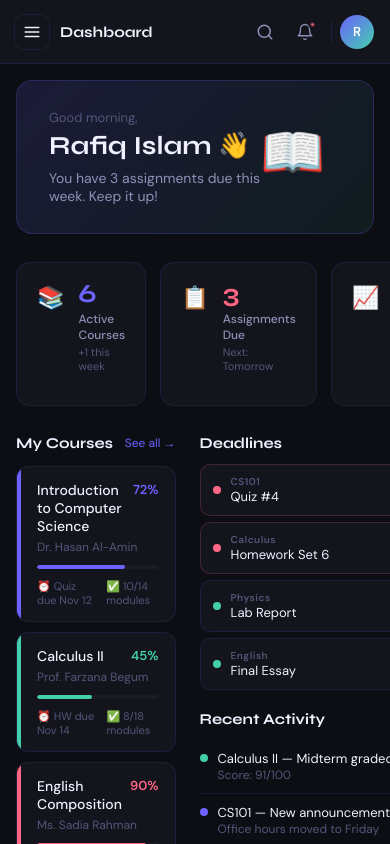
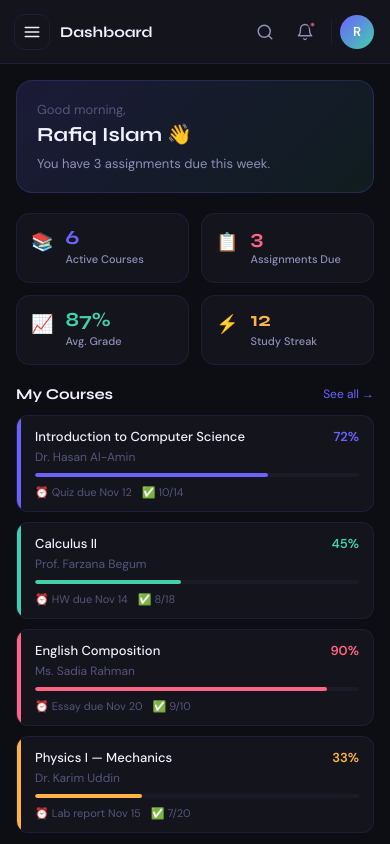
Before and after one commit to raonokmatabber/aureeon-lms, a Next.js app: page /dashboard in a window 390 px wide. Built offline with nearby package versions, Linux system fonts and the light colour scheme.

Commit message:
fix mobile dashboard

```diff
--- a/src/app/dashboard/page.tsx
+++ b/src/app/dashboard/page.tsx
@@ -1,5 +1,6 @@
 'use client'
 import Link from 'next/link'
+import { useEffect, useState } from 'react'
 
 const stats = [
   { label: 'Active Courses', value: '6', delta: '+1 this week', color: '#6C63FF', icon: '📚' },
@@ -32,60 +33,69 @@
 export default function DashboardPage() {
   const h = new Date().getHours()
   const greet = h < 12 ? 'Good morning' : h < 17 ? 'Good afternoon' : 'Good evening'
+  const [isMobile, setIsMobile] = useState(false)
+
+  useEffect(() => {
+    const check = () => setIsMobile(window.innerWidth < 768)
+    check()
+    window.addEventListener('resize', check)
+    return () => window.removeEventListener('resize', check)
+  }, [])
 
   return (
     <div>
       {/* Welcome */}
-      <div style={{ background: 'linear-gradient(135deg,rgba(108,99,255,0.15),rgba(67,207,170,0.08))', border: '1px solid var(--border-default)', borderRadius: 16, padding: '28px 32px', marginBottom: 28, display: 'flex', justifyContent: 'space-between', alignItems: 'center' }}>
+      <div style={{ background: 'linear-gradient(135deg,rgba(108,99,255,0.15),rgba(67,207,170,0.08))', border: '1px solid var(--border-default)', borderRadius: 16, padding: isMobile ? '20px 20px' : '28px 32px', marginBottom: 20, display: 'flex', justifyContent: 'space-between', alignItems: 'center' }}>
         <div>
           <p style={{ fontSize: 13, color: 'var(--text-muted)', marginBottom: 4 }}>{greet},</p>
-          <h2 style={{ fontFamily: 'var(--font-display)', fontSize: 26, fontWeight: 700, color: 'var(--text-primary)', marginBottom: 8 }}>Rafiq Islam 👋</h2>
-          <p style={{ fontSize: 14, color: 'var(--text-secondary)' }}>You have 3 assignments due this week. Keep it up!</p>
+          <h2 style={{ fontFamily: 'var(--font-display)', fontSize: isMobile ? 20 : 26, fontWeight: 700, color: 'var(--text-primary)', marginBottom: 8 }}>Rafiq Islam 👋</h2>
+          <p style={{ fontSize: isMobile ? 13 : 14, color: 'var(--text-secondary)' }}>You have 3 assignments due this week.</p>
         </div>
-        <span className="float" style={{ fontSize: 52, marginRight: 16 }}>📖</span>
+        {!isMobile && <span className="float" style={{ fontSize: 52, marginRight: 16 }}>📖</span>}
       </div>
 
       {/* Stats */}
-      <div style={{ display: 'grid', gridTemplateColumns: 'repeat(4,1fr)', gap: 14, marginBottom: 28 }}>
+      <div style={{ display: 'grid', gridTemplateColumns: isMobile ? '1fr 1fr' : 'repeat(4,1fr)', gap: 12, marginBottom: 20 }}>
         {stats.map(s => (
-          <div key={s.label} style={{ background: 'var(--bg-surface)', border: '1px solid var(--border-subtle)', borderRadius: 14, padding: '18px 20px', display: 'flex', gap: 14, alignItems: 'flex-start' }}>
-            <span style={{ fontSize: 22, flexShrink: 0, marginTop: 2 }}>{s.icon}</span>
+          <div key={s.label} style={{ background: 'var(--bg-surface)', border: '1px solid var(--border-subtle)', borderRadius: 14, padding: isMobile ? '14px' : '18px 20px', display: 'flex', gap: 12, alignItems: 'flex-start' }}>
+            <span style={{ fontSize: isMobile ? 18 : 22, flexShrink: 0, marginTop: 2 }}>{s.icon}</span>
             <div>
-              <div style={{ fontFamily: 'var(--font-display)', fontSize: 26, fontWeight: 700, color: s.color, lineHeight: 1, marginBottom: 4 }}>{s.value}</div>
-              <div style={{ fontSize: 12, color: 'var(--text-secondary)', fontWeight: 500, marginBottom: 2 }}>{s.label}</div>
-              <div style={{ fontSize: 11, color: 'var(--text-muted)' }}>{s.delta}</div>
+              <div style={{ fontFamily: 'var(--font-display)', fontSize: isMobile ? 20 : 26, fontWeight: 700, color: s.color, lineHeight: 1, marginBottom: 4 }}>{s.value}</div>
+              <div style={{ fontSize: 11, color: 'var(--text-secondary)', fontWeight: 500, marginBottom: 2 }}>{s.label}</div>
+              {!isMobile && <div style={{ fontSize: 11, color: 'var(--text-muted)' }}>{s.delta}</div>}
             </div>
           </div>
         ))}
       </div>
 
-      {/* Main 2-col */}
-      <div style={{ display: 'grid', gridTemplateColumns: '1fr 320px', gap: 24, alignItems: 'start' }}>
+      {/* Main grid */}
+      <div style={{ display: 'grid', gridTemplateColumns: isMobile ? '1fr' : '1fr 320px', gap: 20 }}>
 
         {/* Courses */}
         <div>
-          <div style={{ display: 'flex', justifyContent: 'space-between', alignItems: 'center', marginBottom: 14 }}>
+          <div style={{ display: 'flex', justifyContent: 'space-between', alignItems: 'center', marginBottom: 12 }}>
             <span style={{ fontFamily: 'var(--font-display)', fontSize: 15, fontWeight: 700 }}>My Courses</span>
             <Link href="/courses" style={{ fontSize: 12, color: 'var(--brand-primary)', textDecoration: 'none' }}>See all →</Link>
           </div>
           <div style={{ display: 'flex', flexDirection: 'column', gap: 10 }}>
             {courses.map(c => (
-              <Link key={c.id} href={`/courses/${c.id}`} style={{ display: 'flex', background: 'var(--bg-surface)', border: '1px solid var(--border-subtle)', borderRadius: 12, overflow: 'hidden', textDecoration: 'none', transition: 'border-color 0.2s, transform 0.15s' }}
-                onMouseEnter={e => { const el = e.currentTarget as HTMLAnchorElement; el.style.transform = 'translateX(3px)'; el.style.borderColor = 'var(--border-default)' }}
-                onMouseLeave={e => { const el = e.currentTarget as HTMLAnchorElement; el.style.transform = ''; el.style.borderColor = 'var(--border-subtle)' }}>
+              <Link key={c.id} href={`/courses/${c.id}`}
+                style={{ display: 'flex', background: 'var(--bg-surface)', border: '1px solid var(--border-subtle)', borderRadius: 12, overflow: 'hidden', textDecoration: 'none', transition: 'border-color 0.2s' }}
+                onMouseEnter={e => { const el = e.currentTarget as HTMLAnchorElement; el.style.borderColor = 'var(--border-default)' }}
+                onMouseLeave={e => { const el = e.currentTarget as HTMLAnchorElement; el.style.borderColor = 'var(--border-subtle)' }}>
                 <div style={{ width: 4, background: c.color, flexShrink: 0 }} />
-                <div style={{ padding: '14px 16px', flex: 1 }}>
-                  <div style={{ display: 'flex', justifyContent: 'space-between', marginBottom: 4 }}>
-                    <span style={{ fontSize: 14, fontWeight: 500, color: 'var(--text-primary)' }}>{c.title}</span>
-                    <span style={{ fontSize: 13, fontWeight: 700, color: c.color, flexShrink: 0, marginLeft: 8 }}>{c.progress}%</span>
+                <div style={{ padding: '12px 14px', flex: 1, minWidth: 0 }}>
+                  <div style={{ display: 'flex', justifyContent: 'space-between', marginBottom: 4, gap: 8 }}>
+                    <span style={{ fontSize: 13, fontWeight: 500, color: 'var(--text-primary)', overflow: 'hidden', textOverflow: 'ellipsis', whiteSpace: 'nowrap' }}>{c.title}</span>
+                    <span style={{ fontSize: 13, fontWeight: 700, color: c.color, flexShrink: 0 }}>{c.progress}%</span>
                   </div>
-                  <p style={{ fontSize: 12, color: 'var(--text-muted)', marginBottom: 10 }}>{c.instructor}</p>
-                  <div style={{ height: 4, background: 'var(--bg-elevated)', borderRadius: 99, overflow: 'hidden', marginBottom: 10 }}>
+                  <p style={{ fontSize: 12, color: 'var(--text-muted)', marginBottom: 8 }}>{c.instructor}</p>
+                  <div style={{ height: 4, background: 'var(--bg-elevated)', borderRadius: 99, overflow: 'hidden', marginBottom: 8 }}>
                     <div style={{ height: '100%', width: `${c.progress}%`, background: c.color, borderRadius: 99 }} />
                   </div>
-                  <div style={{ display: 'flex', gap: 12 }}>
+                  <div style={{ display: 'flex', gap: 10, flexWrap: 'wrap' }}>
                     <span style={{ fontSize: 11, color: 'var(--text-muted)' }}>⏰ {c.deadline}</span>
-                    <span style={{ fontSize: 11, color: 'var(--text-muted)' }}>✅ {c.done}/{c.total} modules</span>
+                    <span style={{ fontSize: 11, color: 'var(--text-muted)' }}>✅ {c.done}/{c.total}</span>
                   </div>
                 </div>
               </Link>
@@ -94,11 +104,10 @@
         </div>
 
         {/* Right col */}
-        <div style={{ display: 'flex', flexDirection: 'column', gap: 20 }}>
-
+        <div style={{ display: 'flex', flexDirection: 'column', gap: 16 }}>
           {/* Deadlines */}
           <div>
-            <div style={{ display: 'flex', justifyContent: 'space-between', alignItems: 'center', marginBottom: 12 }}>
+            <div style={{ display: 'flex', justifyContent: 'space-between', alignItems: 'center', marginBottom: 10 }}>
               <span style={{ fontFamily: 'var(--font-display)', fontSize: 15, fontWeight: 700 }}>Deadlines</span>
               <Link href="/calendar" style={{ fontSize: 12, color: 'var(--brand-primary)', textDecoration: 'none' }}>Calendar →</Link>
             </div>
@@ -106,9 +115,9 @@
               {deadlines.map((d, i) => (
                 <div key={i} style={{ display: 'flex', alignItems: 'center', gap: 10, padding: '10px 12px', borderRadius: 10, background: 'var(--bg-surface)', border: `1px solid ${d.urgent ? 'rgba(255,101,132,0.2)' : 'var(--border-subtle)'}` }}>
                   <div style={{ width: 8, height: 8, borderRadius: '50%', background: d.urgent ? '#FF6584' : '#43CFAA', flexShrink: 0 }} />
-                  <div style={{ flex: 1 }}>
+                  <div style={{ flex: 1, minWidth: 0 }}>
                     <div style={{ fontSize: 10, fontWeight: 600, color: 'var(--text-muted)', letterSpacing: '0.05em' }}>{d.course}</div>
-                    <div style={{ fontSize: 13, color: 'var(--text-primary)' }}>{d.task}</div>
+                    <div style={{ fontSize: 13, color: 'var(--text-primary)', whiteSpace: 'nowrap', overflow: 'hidden', textOverflow: 'ellipsis' }}>{d.task}</div>
                   </div>
                   <span style={{ fontSize: 12, color: d.urgent ? '#FF6584' : 'var(--text-muted)', fontWeight: d.urgent ? 600 : 400, flexShrink: 0 }}>{d.due}</span>
                 </div>
@@ -118,13 +127,13 @@
 
           {/* Activity */}
           <div>
-            <span style={{ fontFamily: 'var(--font-display)', fontSize: 15, fontWeight: 700, display: 'block', marginBottom: 12 }}>Recent Activity</span>
+            <span style={{ fontFamily: 'var(--font-display)', fontSize: 15, fontWeight: 700, display: 'block', marginBottom: 10 }}>Recent Activity</span>
             <div style={{ display: 'flex', flexDirection: 'column' }}>
               {activity.map((a, i) => (
                 <div key={i} style={{ display: 'flex', alignItems: 'flex-start', gap: 10, padding: '10px 0', borderBottom: i < activity.length - 1 ? '1px solid var(--border-subtle)' : 'none' }}>
                   <div style={{ width: 8, height: 8, borderRadius: '50%', background: a.dot, flexShrink: 0, marginTop: 4 }} />
-                  <div style={{ flex: 1 }}>
-                    <div style={{ fontSize: 13, color: 'var(--text-primary)' }}>{a.text}</div>
+                  <div style={{ flex: 1, minWidth: 0 }}>
+                    <div style={{ fontSize: 13, color: 'var(--text-primary)', whiteSpace: 'nowrap', overflow: 'hidden', textOverflow: 'ellipsis' }}>{a.text}</div>
                     <div style={{ fontSize: 12, color: 'var(--text-muted)' }}>{a.detail}</div>
                   </div>
                   <span style={{ fontSize: 11, color: 'var(--text-muted)', flexShrink: 0 }}>{a.time}</span>
@@ -132,16 +141,8 @@
               ))}
             </div>
           </div>
-
         </div>
       </div>
-      <style>{`
-        @media (max-width: 768px) {
-          .stats-grid { grid-template-columns: 1fr 1fr !important; }
-          .main-grid { grid-template-columns: 1fr !important; }
-          .welcome-banner { flex-direction: column !important; }
-        }
-      `}</style>
     </div>
   )
 }
```
